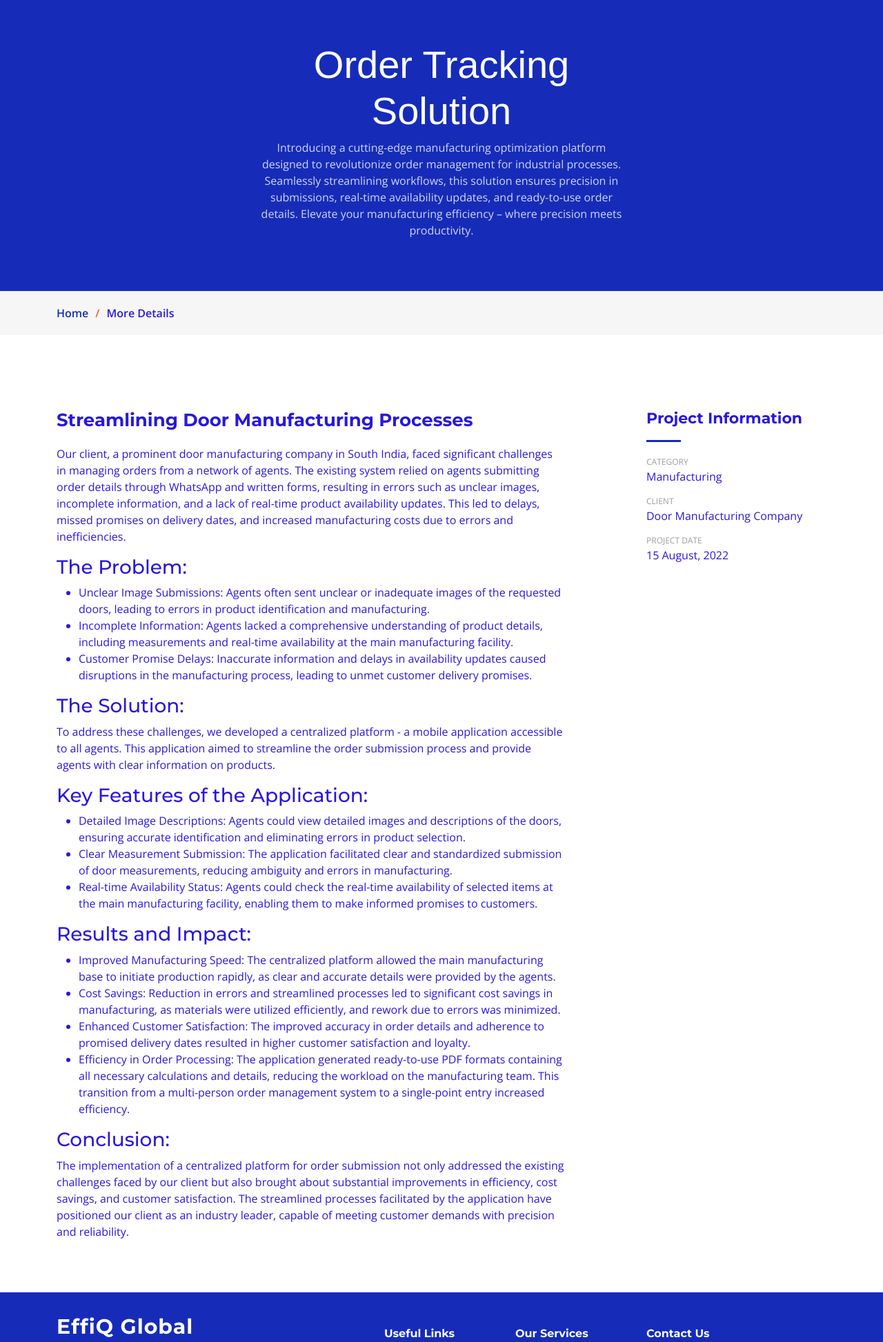
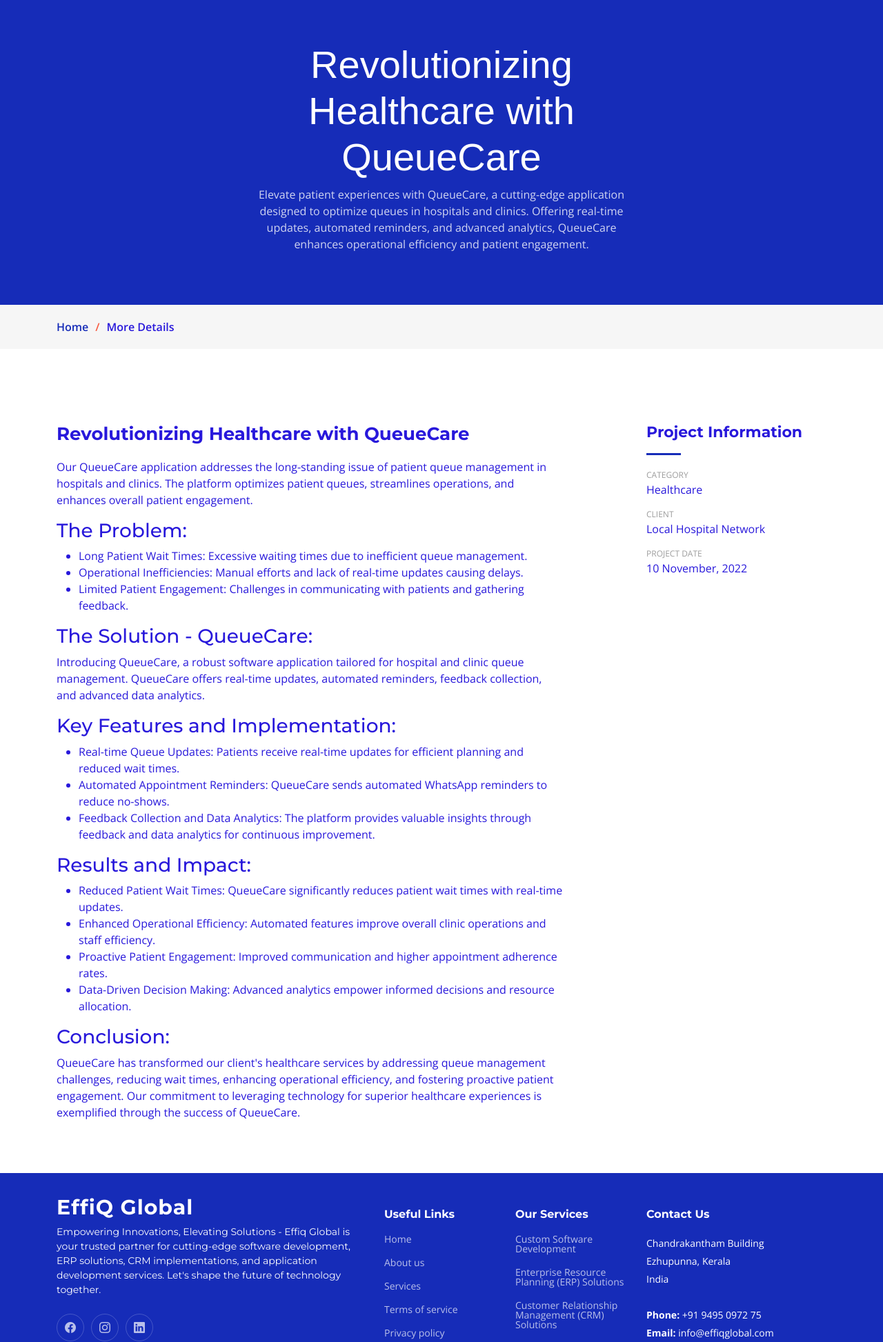
Before and after one commit to rramees/telusko, a Django app: page /hospital-management-system/ in a window 1280 px wide. Shown: the part 154-2100 px from the top of the page at 69% size. Run offline with Django 4.2, Linux system fonts and the light colour scheme; some libraries are stand-ins or nearby versions.

Commit message:
Done with content edit(portfolio)

```diff
--- a/templates/hospital_management_system.html
+++ b/templates/hospital_management_system.html
@@ -102,8 +102,8 @@
         <div class="container position-relative">
           <div class="row d-flex justify-content-center">
             <div class="col-lg-6 text-center">
-              <h2>Order Tracking Solution</h2>
-              <p>Introducing a cutting-edge manufacturing optimization platform designed to revolutionize order management for industrial processes. Seamlessly streamlining workflows, this solution ensures precision in submissions, real-time availability updates, and ready-to-use order details. Elevate your manufacturing efficiency – where precision meets productivity.</p>
+              <h2>Revolutionizing Healthcare with QueueCare</h2>
+              <p>Elevate patient experiences with QueueCare, a cutting-edge application designed to optimize queues in hospitals and clinics. Offering real-time updates, automated reminders, and advanced analytics, QueueCare enhances operational efficiency and patient engagement.</p>
             </div>
           </div>
         </div>
@@ -130,39 +130,39 @@
 
       <div class="col-lg-8">
         <div class="portfolio-description">
-          <h2>Streamlining Door Manufacturing Processes</h2>
+          <h2>Revolutionizing Healthcare with QueueCare</h2>
           <p>
-            Our client, a prominent door manufacturing company in South India, faced significant challenges in managing orders from a network of agents. The existing system relied on agents submitting order details through WhatsApp and written forms, resulting in errors such as unclear images, incomplete information, and a lack of real-time product availability updates. This led to delays, missed promises on delivery dates, and increased manufacturing costs due to errors and inefficiencies.
+            Our QueueCare application addresses the long-standing issue of patient queue management in hospitals and clinics. The platform optimizes patient queues, streamlines operations, and enhances overall patient engagement.
           </p>
           <h3>The Problem:</h3>
           <ul>
-            <li>Unclear Image Submissions: Agents often sent unclear or inadequate images of the requested doors, leading to errors in product identification and manufacturing.</li>
-            <li>Incomplete Information: Agents lacked a comprehensive understanding of product details, including measurements and real-time availability at the main manufacturing facility.</li>
-            <li>Customer Promise Delays: Inaccurate information and delays in availability updates caused disruptions in the manufacturing process, leading to unmet customer delivery promises.</li>
+            <li>Long Patient Wait Times: Excessive waiting times due to inefficient queue management.</li>
+            <li>Operational Inefficiencies: Manual efforts and lack of real-time updates causing delays.</li>
+            <li>Limited Patient Engagement: Challenges in communicating with patients and gathering feedback.</li>
           </ul>
 
-          <h3>The Solution:</h3>
+          <h3>The Solution - QueueCare:</h3>
           <p>
-            To address these challenges, we developed a centralized platform - a mobile application accessible to all agents. This application aimed to streamline the order submission process and provide agents with clear information on products.
+            Introducing QueueCare, a robust software application tailored for hospital and clinic queue management. QueueCare offers real-time updates, automated reminders, feedback collection, and advanced data analytics.
           </p>
-          <h3>Key Features of the Application:</h3>
+          <h3>Key Features and Implementation:</h3>
           <ul>
-            <li>Detailed Image Descriptions: Agents could view detailed images and descriptions of the doors, ensuring accurate identification and eliminating errors in product selection.</li>
-            <li>Clear Measurement Submission: The application facilitated clear and standardized submission of door measurements, reducing ambiguity and errors in manufacturing.</li>
-            <li>Real-time Availability Status: Agents could check the real-time availability of selected items at the main manufacturing facility, enabling them to make informed promises to customers.</li>
+            <li>Real-time Queue Updates: Patients receive real-time updates for efficient planning and reduced wait times.</li>
+            <li>Automated Appointment Reminders: QueueCare sends automated WhatsApp reminders to reduce no-shows.</li>
+            <li>Feedback Collection and Data Analytics: The platform provides valuable insights through feedback and data analytics for continuous improvement.</li>
           </ul>
 
           <h3>Results and Impact:</h3>
           <ul>
-            <li>Improved Manufacturing Speed: The centralized platform allowed the main manufacturing base to initiate production rapidly, as clear and accurate details were provided by the agents.</li>
-            <li>Cost Savings: Reduction in errors and streamlined processes led to significant cost savings in manufacturing, as materials were utilized efficiently, and rework due to errors was minimized.</li>
-            <li>Enhanced Customer Satisfaction: The improved accuracy in order details and adherence to promised delivery dates resulted in higher customer satisfaction and loyalty.</li>
-            <li>Efficiency in Order Processing: The application generated ready-to-use PDF formats containing all necessary calculations and details, reducing the workload on the manufacturing team. This transition from a multi-person order management system to a single-point entry increased efficiency.</li>
+            <li>Reduced Patient Wait Times: QueueCare significantly reduces patient wait times with real-time updates.</li>
+            <li>Enhanced Operational Efficiency: Automated features improve overall clinic operations and staff efficiency.</li>
+            <li>Proactive Patient Engagement: Improved communication and higher appointment adherence rates.</li>
+            <li>Data-Driven Decision Making: Advanced analytics empower informed decisions and resource allocation.</li>
           </ul>
 
           <h3>Conclusion:</h3>
           <p>
-            The implementation of a centralized platform for order submission not only addressed the existing challenges faced by our client but also brought about substantial improvements in efficiency, cost savings, and customer satisfaction. The streamlined processes facilitated by the application have positioned our client as an industry leader, capable of meeting customer demands with precision and reliability.
+            QueueCare has transformed our client's healthcare services by addressing queue management challenges, reducing wait times, enhancing operational efficiency, and fostering proactive patient engagement. Our commitment to leveraging technology for superior healthcare experiences is exemplified through the success of QueueCare.
           </p>
 
         </div>
@@ -172,11 +172,9 @@
         <div class="portfolio-info">
           <h3>Project Information</h3>
           <ul>
-            <li><strong>Category</strong> <span>Manufacturing</span></li>
-            <li><strong>Client</strong> <span>Door Manufacturing Company</span></li>
-            <li><strong>Project Date</strong> <span>15 August, 2022</span></li>
-            <!-- <li><strong>Project URL</strong> <a href="#">www.doormanufactureopt.com</a></li>
-            <li><a href="#" class="btn-visit align-self-start">Visit Website</a></li> -->
+            <li><strong>Category</strong> <span>Healthcare</span></li>
+            <li><strong>Client</strong> <span>Local Hospital Network</span></li>
+            <li><strong>Project Date</strong> <span>10 November, 2022</span></li>
           </ul>
         </div>
       </div>
@@ -185,6 +183,7 @@
 
   </div>
 </section><!-- End Portfolio Details Section -->
+
 
 
 
```
Also changed, not shown: templates/materiflow-pro.html (+22 -20 lines).
